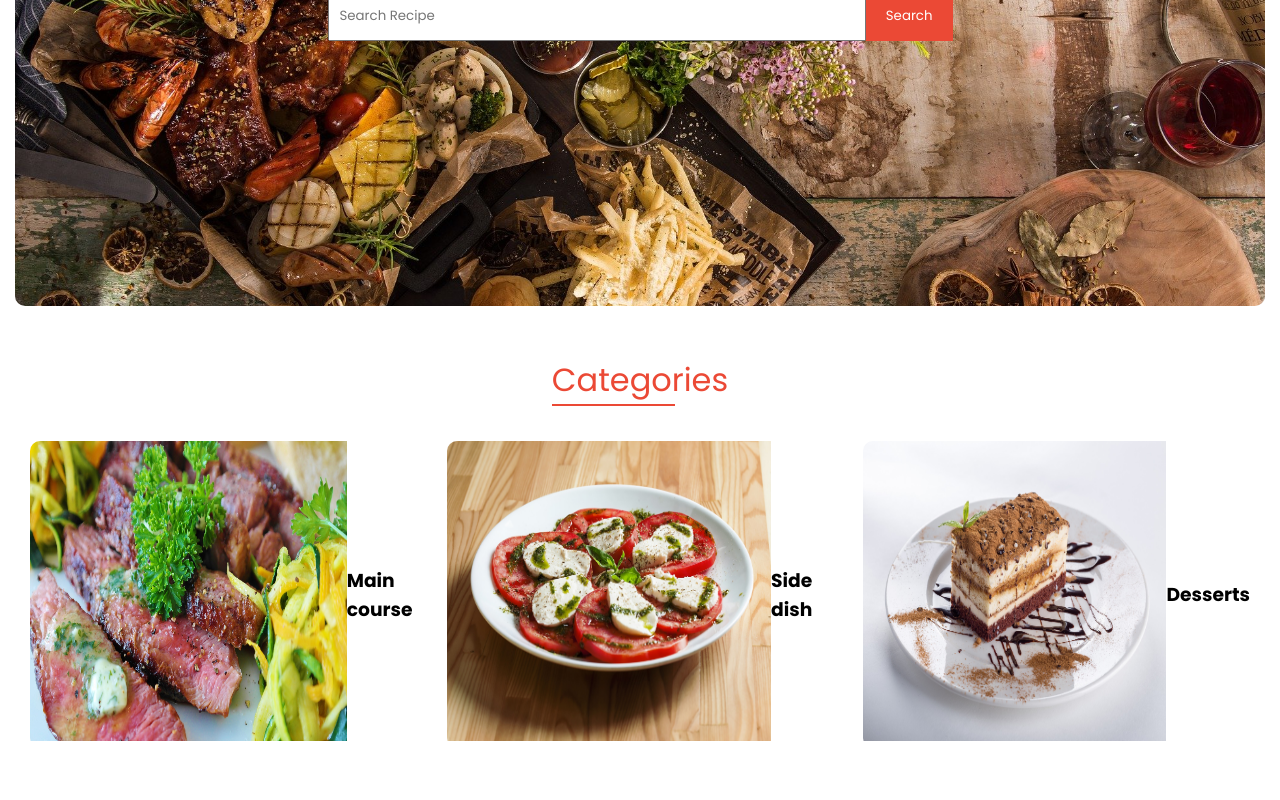
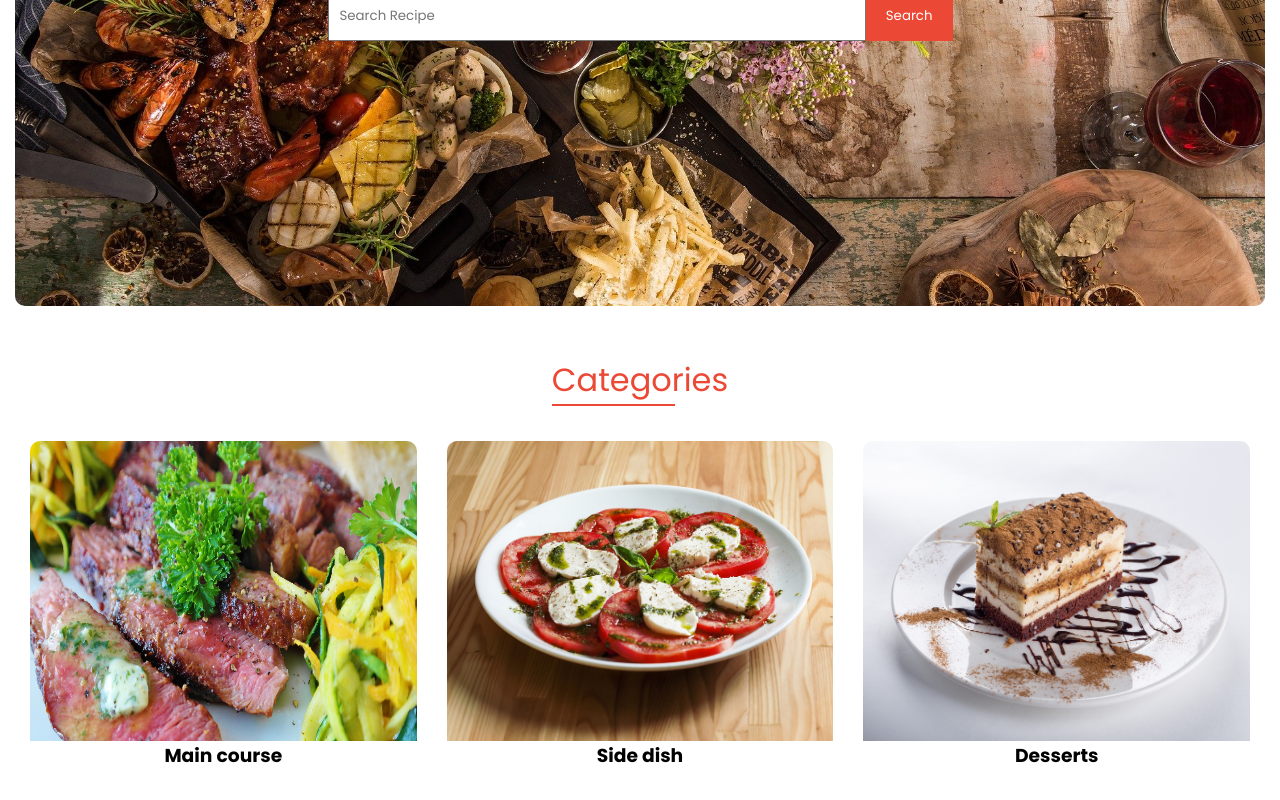
Before and after one commit to mart-anthony-stark/Food-Recipe-Web-App-React-TS, a React (Vite) app: page /home in a window 1280 px wide. Shown: the part 334-1134 px from the top of the page. Before the commit the page ends 1112 px from the top, so only its background shows below. Built offline with nearby package versions, Linux system fonts and the light colour scheme.

Commit message:
add: hover transition

```diff
--- a/src/views/home/home.css
+++ b/src/views/home/home.css
@@ -11,8 +11,17 @@
   width: 100%;
   border-radius: 10px;
   overflow: hidden;
+  flex-direction: column;
+}
+.category .image {
+  height: 300px;
+  overflow: hidden;
 }
 .category img {
   width: 100%;
   height: 300px;
+  transition: 1s ease;
 }
+.category img:hover {
+  transform: scale(1.2);
+}
```
